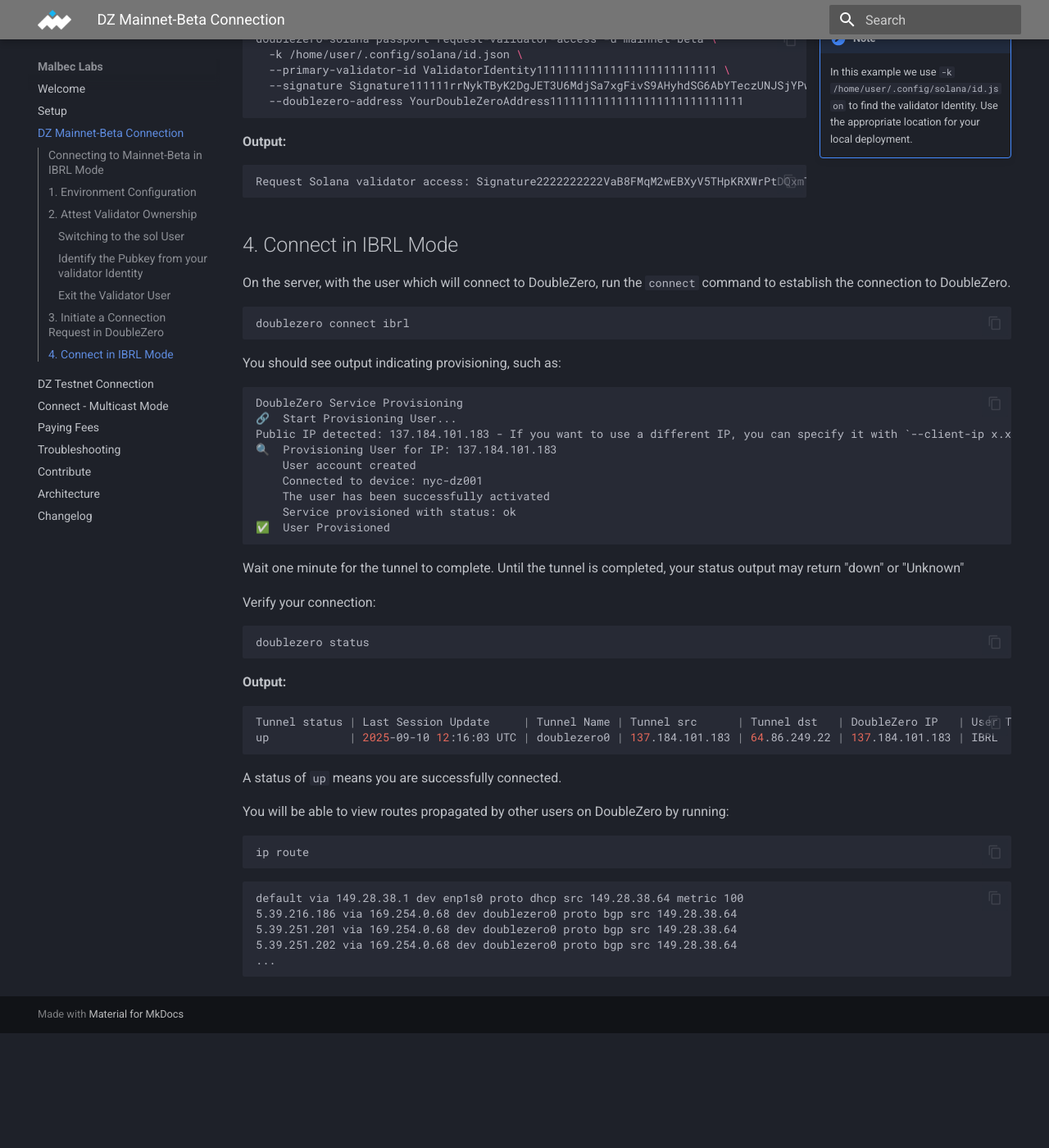
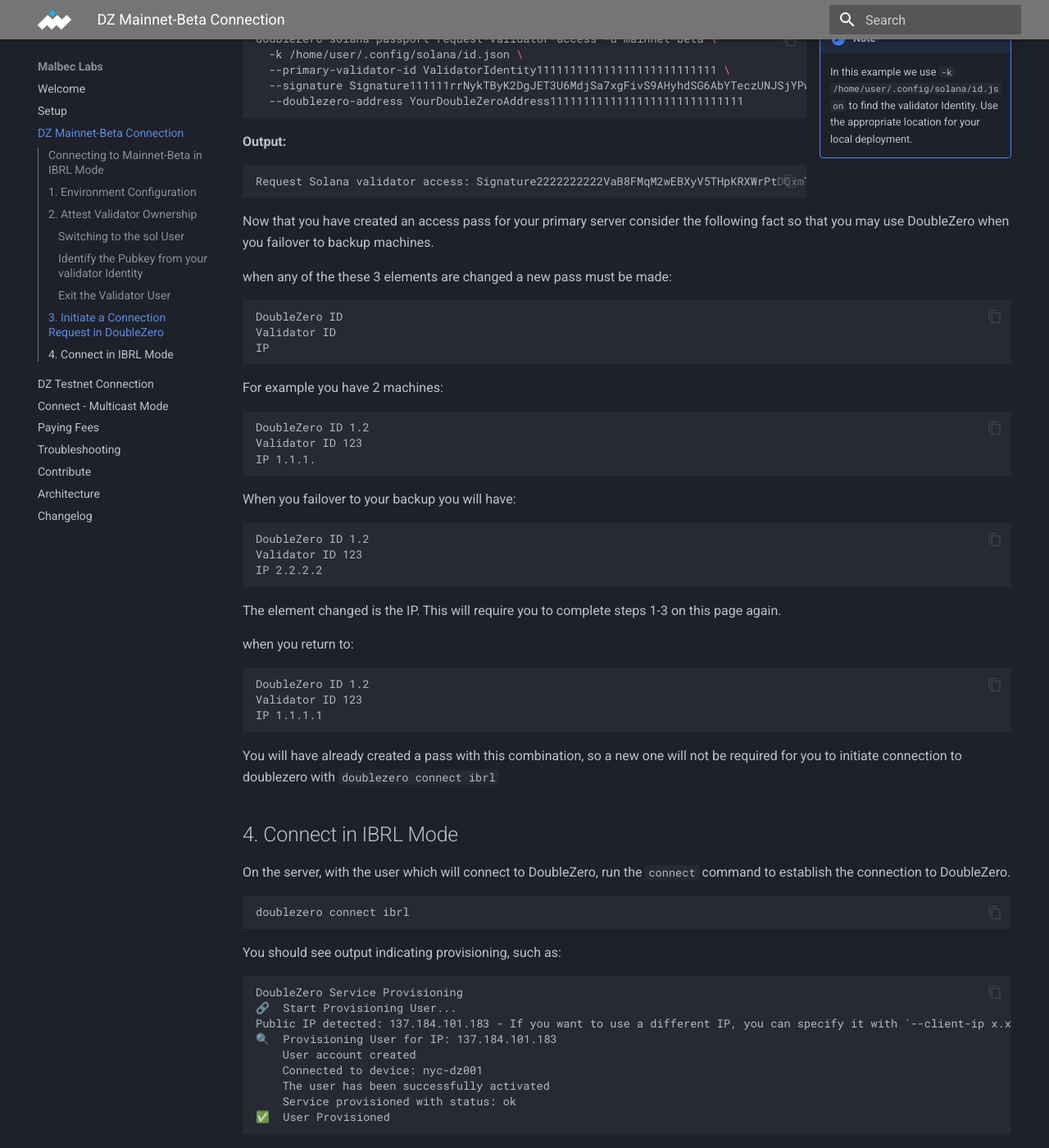
Before and after one commit to malbeclabs/docs, an MkDocs documentation site: the page built from docs/DZ Mainnet-beta Connection.md, in a window 1280 px wide and 1400 px high, scrolled down 4368 px. Shown: the whole window at 82% size. Built offline with MkDocs 1.6.1 and Material for MkDocs 9.7.7, drawn with Linux system fonts in a browser that asks for light colours; before the commit the page ends 5628 px from its top, so only the background shows below that.

Commit message:
Update DZ Mainnet-beta Connection.md

````diff
--- a/docs/DZ Mainnet-beta Connection.md
+++ b/docs/DZ Mainnet-beta Connection.md
@@ -206,6 +206,40 @@
 Request Solana validator access: Signature2222222222VaB8FMqM2wEBXyV5THpKRXWrPtDQxmTjHJHiAWteVYTsc7Gjz4hdXxvYoZXGeHkrEayp
 ```
 
+Now that you have created an access pass for your primary server consider the following fact so that you may use DoubleZero when you failover to backup machines.
+
+when any of the these 3 elements are changed a new pass must be made:
+```
+DoubleZero ID
+Validator ID
+IP
+```
+
+For example you have 2 machines:
+```
+DoubleZero ID 1.2
+Validator ID 123
+IP 1.1.1.
+```
+
+When you failover to your backup you will have:
+```
+DoubleZero ID 1.2
+Validator ID 123
+IP 2.2.2.2
+```
+The element changed is the IP. This will require you to complete steps 1-3 on this page again.
+
+
+when you return to:
+```
+DoubleZero ID 1.2
+Validator ID 123
+IP 1.1.1.1
+```
+You will have already created a pass with this combination, so a new one will not be required for you to initiate connection to doublezero with `doublezero connect ibrl`
+
+
 ## 4. Connect in IBRL Mode
 
 On the server, with the user which will connect to DoubleZero, run the `connect` command to establish the connection to DoubleZero.
````
